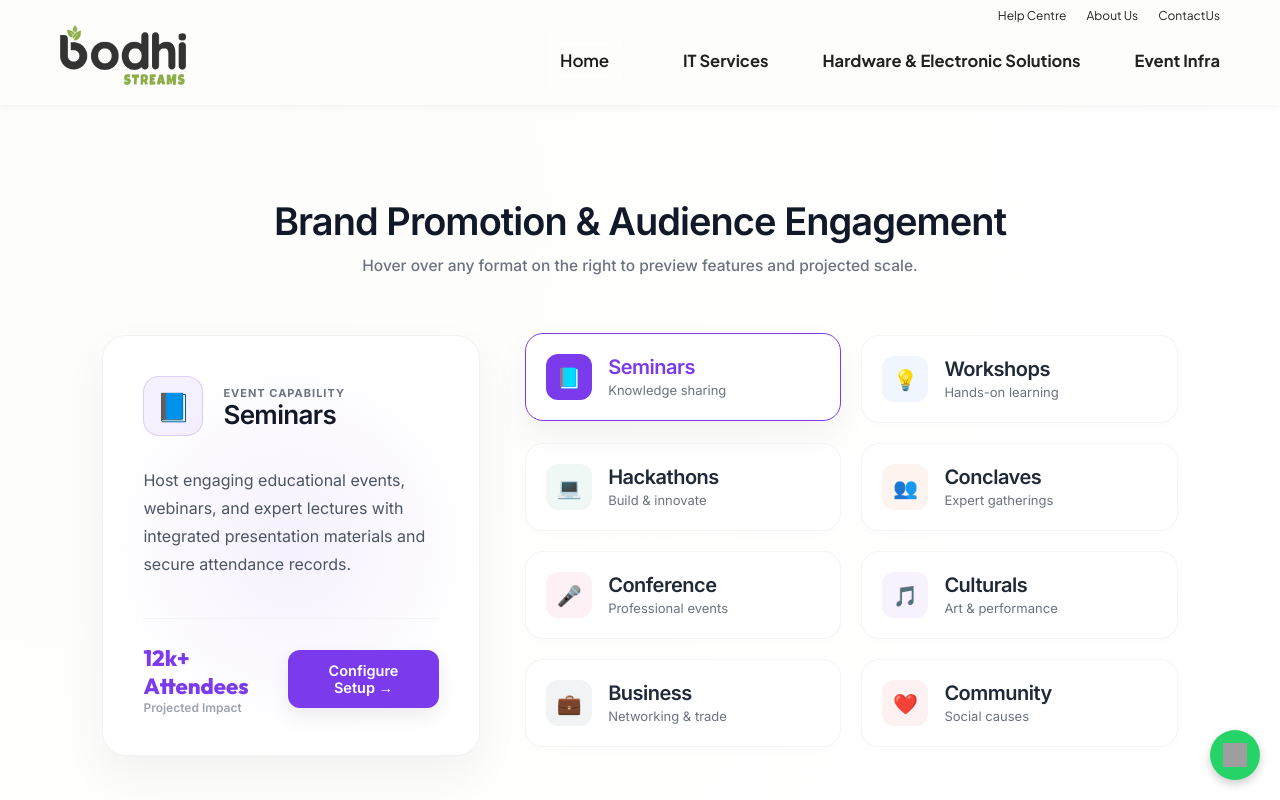
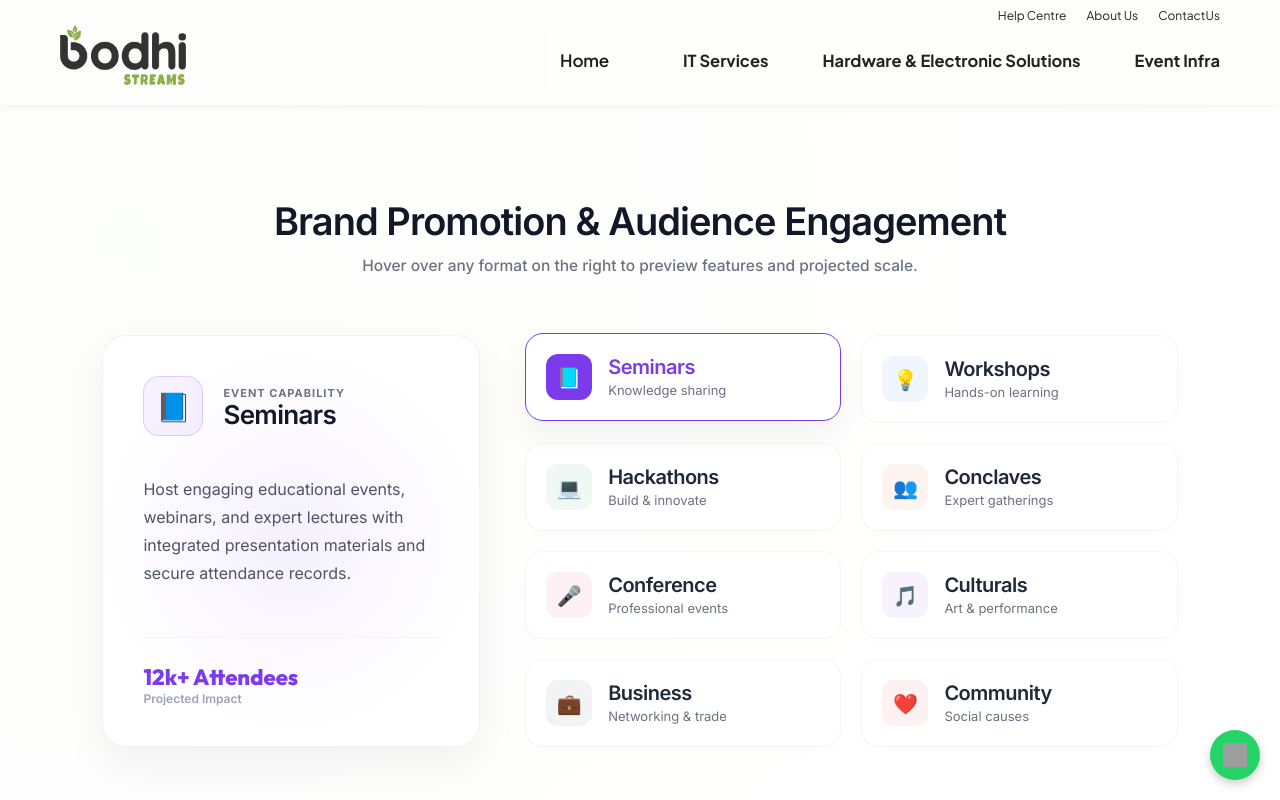
Before and after one commit to iyyansoft/Bodhistreams, a React (Vite) app: page /brand-promotion in a window 1280 px wide. Shown: the top 800 px of the page. Built offline with nearby package versions, Linux system fonts and the light colour scheme; grey boxes are pictures that could not be loaded; a web font is replaced by a local one.

Commit message:
design: remove Configure Setup action button from brand promotion hub display card

```diff
--- a/src/pages/event/BrandPromotion.jsx
+++ b/src/pages/event/BrandPromotion.jsx
@@ -61,9 +61,6 @@ function BrandPromotion() {
                       <span className="metric-num" style={{ color: events[activeEventIndex].color }}>{events[activeEventIndex].metric}</span>
                       <span className="metric-label">Projected Impact</span>
                     </div>
-                    <button className="display-action-btn" style={{ background: events[activeEventIndex].color }}>
-                      Configure Setup →
-                    </button>
                   </div>
                 </motion.div>
               </AnimatePresence>
```
